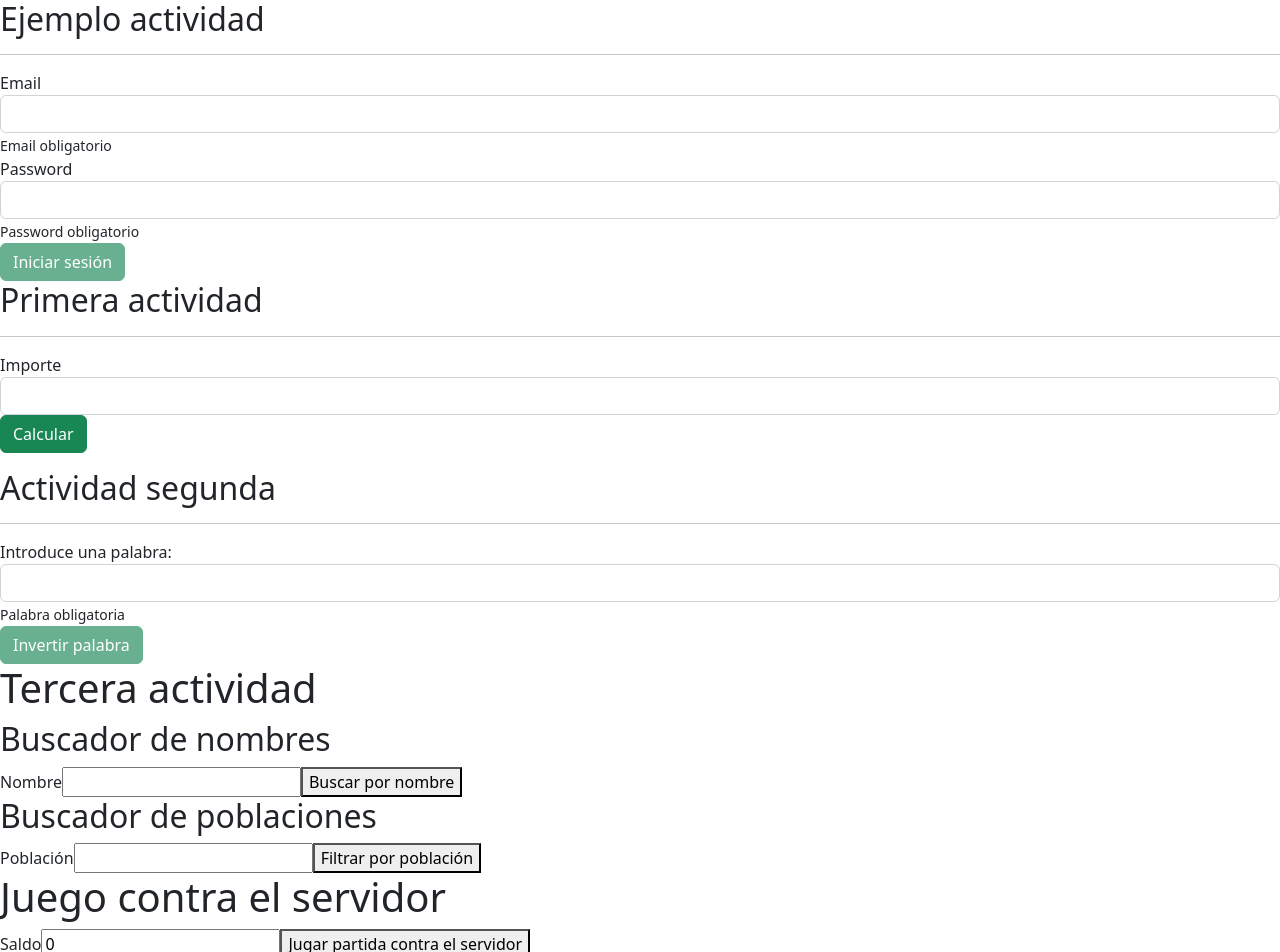
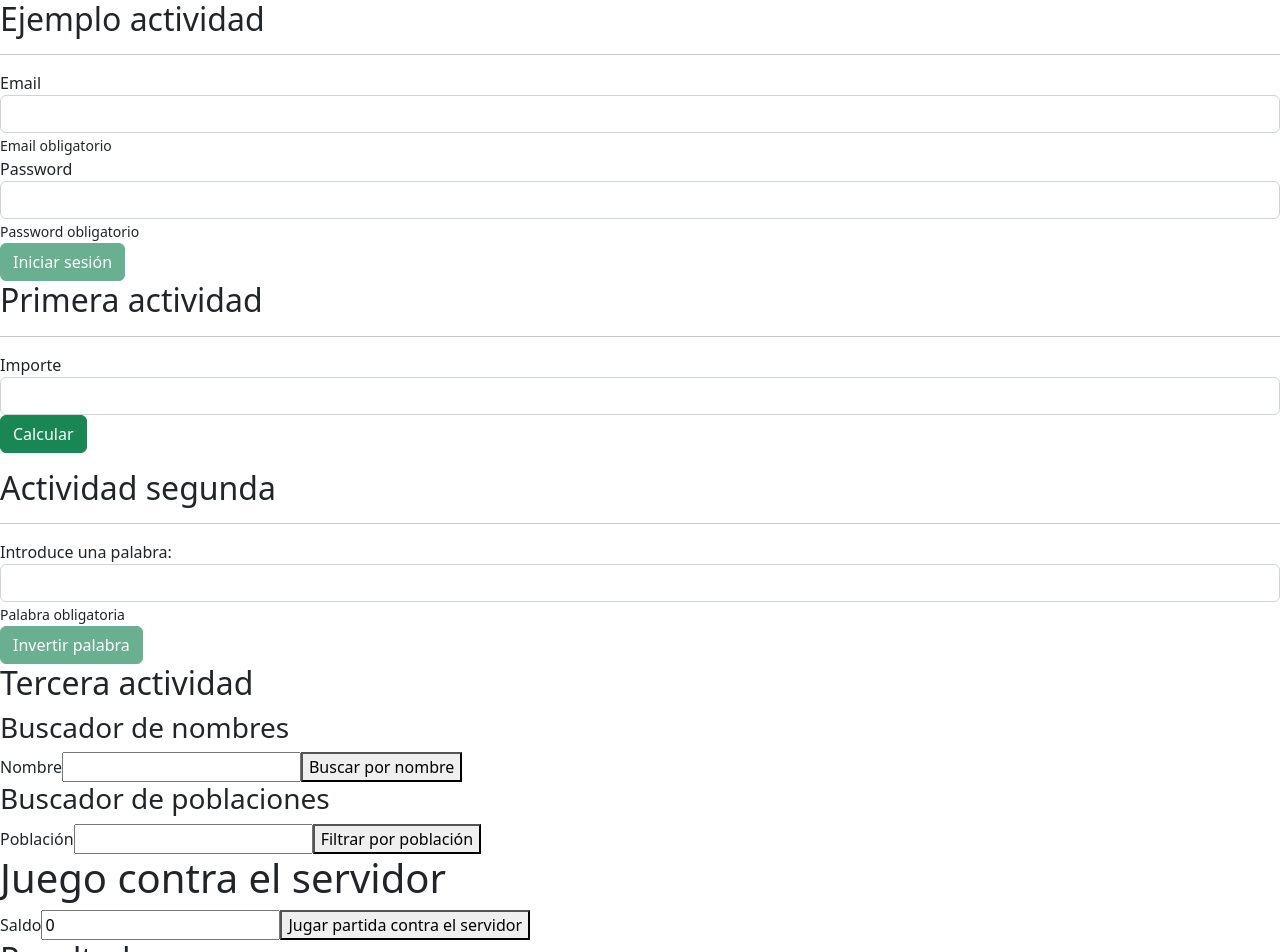
Before and after one commit to Mskenmasters1/actividadesrepaso, a React (Vite) app in the folder frontend/: page / in a window 1280 px wide. Shown: the top 952 px of the page. Built offline with nearby package versions, Linux system fonts and the light colour scheme.

Commit message:
Actualiza la estructura de la tercera actividad

```diff
--- a/frontend/src/Tercera.tsx
+++ b/frontend/src/Tercera.tsx
@@ -44,22 +44,18 @@ export const Tercera = () => {
     setResultadosPoblacion(datosPoblacion);
   };
 
-  useEffect(() => {
-    document.title = 'Tercera - Actividad de refuerzo';
-  }, []);
-
   return (
-    <>
-      <h1>Tercera actividad</h1>
+    <article>
+      <h2>Tercera actividad</h2>
       <section role="search">
-        <h2>Buscador de nombres</h2>
+        <h3>Buscador de nombres</h3>
         <label htmlFor="nombre">Nombre</label>
         <input type="text" id="nombre" value={nombre} onChange={cambiaNombre} />
         <button onClick={buscarPorNombre}>Buscar por nombre</button>
         {resultadosNombre?.status === 0 && <p>{(resultadosNombre as IError).msg}</p>}
       </section>
       <section role="search">
-        <h2>Buscador de poblaciones</h2>
+        <h3>Buscador de poblaciones</h3>
         <label htmlFor="poblacion">Población</label>
         <input type="text" id="poblacion" value={poblacion} onChange={cambiaPoblacion} />
         <button onClick={filtrarPorPoblacion}>Filtrar por población</button>
@@ -71,7 +67,7 @@ export const Tercera = () => {
             {(resultadosPoblacion as ILoQueViene).status === 200 &&
               (resultadosPoblacion as ILoQueViene).informacion.length > 0 && (
                 <>
-                  <h3>{`${(resultadosPoblacion as ILoQueViene).informacion.length} resultados`}</h3>
+                  <h4>{`${(resultadosPoblacion as ILoQueViene).informacion.length} resultados`}</h4>
                   <table>
                     <thead>
                       <tr>
@@ -93,6 +89,6 @@ export const Tercera = () => {
           </div>
         )}
       </section>
-    </>
+    </article>
   );
 };
```
